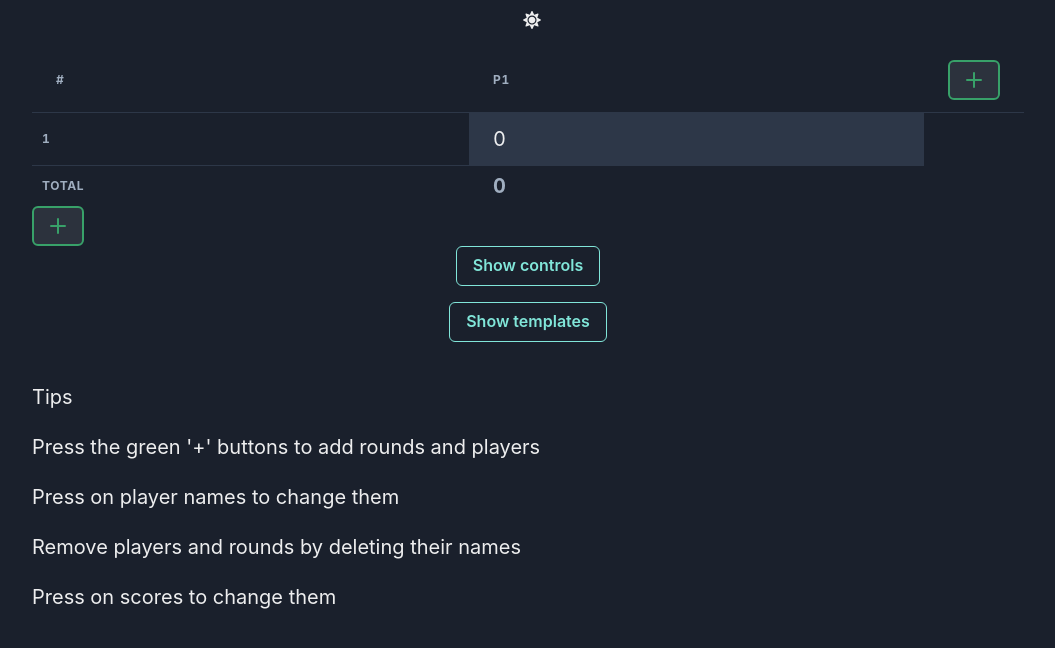
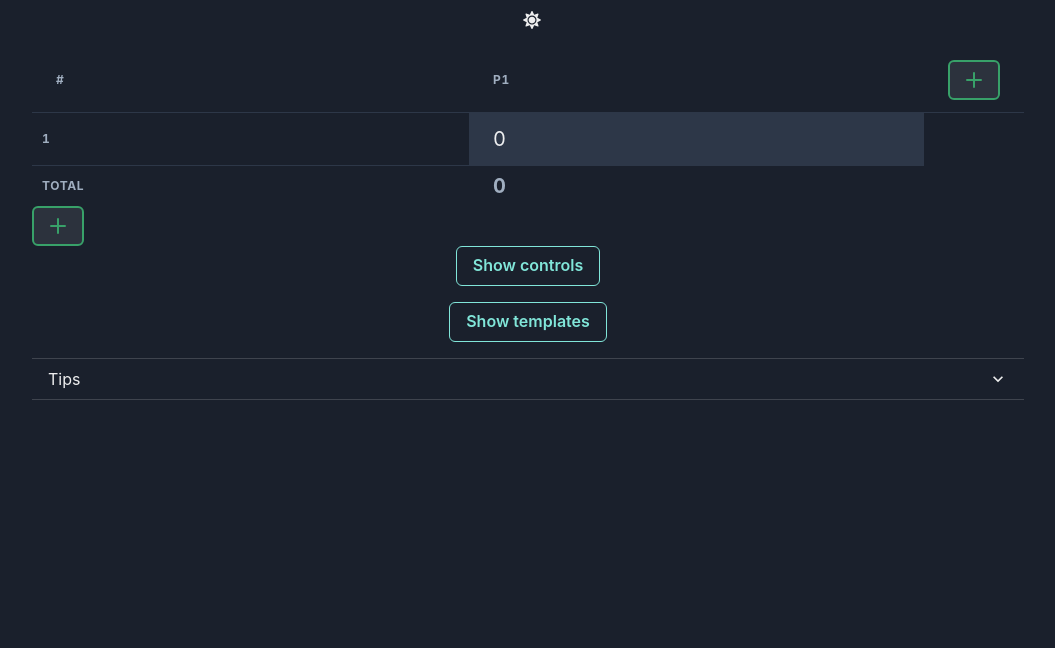
Before and after one commit to howemi/scorecard2, a React (Create React App) app: page / in a window 1280 px wide. Shown: the top 648 px of the page, without its empty margins (112-1167 px from the left). Built offline with nearby package versions, Linux system fonts and the light colour scheme.

Commit message:
Break tips into own component

```diff
--- a/src/App.tsx
+++ b/src/App.tsx
@@ -1,16 +1,15 @@
 /**
  * TODO:
- *        - Export tips into own component and then make it hideable
  */
-import * as React from "react"
 import {
   ChakraProvider,
   VStack,
   Container,
-  Text,
+  Box,
 } from "@chakra-ui/react"
 import ErrorBoundary from "./ErrorBoundary"
 import theme from './theme'
+import { Tips } from "./Tips"
 import { ScoreCard } from "./ScoreCard"
 import { ColorModeSwitcher } from "./ColorModeSwitcher"
 
@@ -21,11 +20,9 @@ export const App = () => (
       <Container maxW="container.lg">
         <ErrorBoundary>
           <ScoreCard />
-          <Text mt="40px" align="left">Tips</Text>
-          <Text mt="20px" align="left">Press the green '+' buttons to add rounds and players</Text>
-          <Text mt="20px" align="left">Press on player names to change them</Text>
-          <Text mt="20px" align="left">Remove players and rounds by deleting their names</Text>
-          <Text mt="20px" align="left">Press on scores to change them</Text>
+          <Box mt={4}>
+            <Tips />
+          </Box>
         </ErrorBoundary>
       </Container>
     </VStack>
--- a/src/ScoreCard.tsx
+++ b/src/ScoreCard.tsx
@@ -41,6 +41,7 @@ export const ScoreCard = () => {
     borderColor: collapseBorderColor,
     rounded: "md",
     shadow: "md",
+    mt: 4,
   }
 
 
@@ -230,12 +231,13 @@ export const ScoreCard = () => {
       <VStack
         spacing={4}
       >
+        <Box>
           <Button
             variant="outline"
             colorScheme="teal"
             onClick={toggleControls}
           >{controlsOpen ? "Hide" : "Show"} controls</Button>
-        <Collapse in={controlsOpen}>
+          <Collapse in={controlsOpen} animateOpacity>
             <VStack {...collapseBoxProps}
             >
               <Button
@@ -257,12 +259,14 @@ export const ScoreCard = () => {
               >Reset Rounds</Button>
             </VStack>
           </Collapse>
+        </Box>
+        <Box>
           <Button
             variant="outline"
             colorScheme="teal"
             onClick={toggleTemplates}
           >{templatesOpen ? "Hide" : "Show"} templates</Button>
-        <Collapse in={templatesOpen}>
+          <Collapse in={templatesOpen} animateOpacity>
             <Box {...collapseBoxProps} >
               <Button
                 isFullWidth
@@ -271,6 +275,7 @@ export const ScoreCard = () => {
               >May I</Button>
             </Box>
           </Collapse>
+        </Box>
       </VStack>
     </Box>
   )
--- /dev/null
+++ b/src/Tips.tsx
@@ -0,0 +1,29 @@
+import {
+  Text,
+  Box,
+  Accordion,
+  AccordionButton,
+  AccordionIcon,
+  AccordionItem,
+  AccordionPanel,
+} from "@chakra-ui/react"
+export const Tips = () => {
+  return (
+    <Accordion allowToggle>
+      <AccordionItem>
+        <h2>
+          <AccordionButton _expanded={{ bg: 'teal.400', color: 'white' }}>
+            <Box flex='1' textAlign='left'>Tips</Box>
+            <AccordionIcon />
+          </AccordionButton>
+        </h2>
+        <AccordionPanel>
+          <Text align="left">Press the green '+' buttons to add rounds and players</Text>
+          <Text align="left">Press on player names to change them</Text>
+          <Text align="left">Remove players and rounds by deleting their names</Text>
+          <Text align="left">Press on scores to change them</Text>
+        </AccordionPanel>
+      </AccordionItem>
+    </Accordion>
+  )
+}
```
Lines whose indentation alone changed are shown as unchanged.
